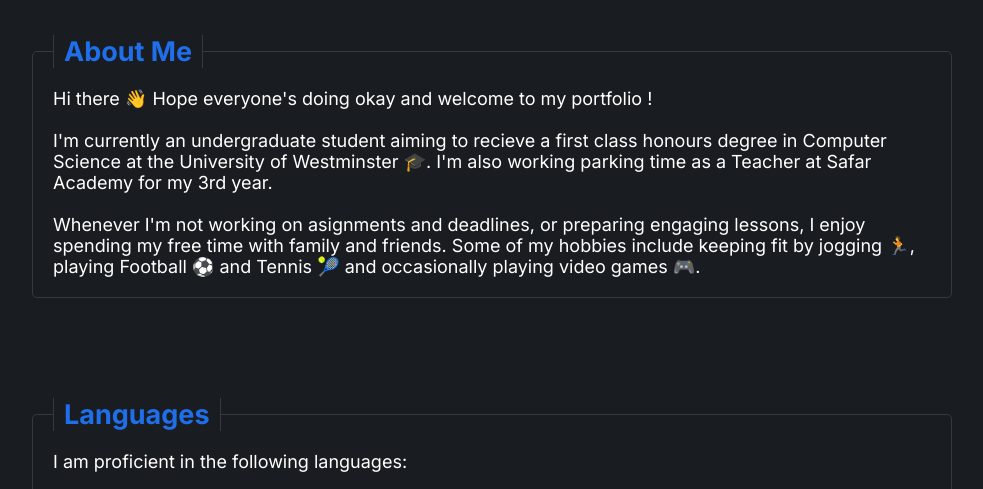
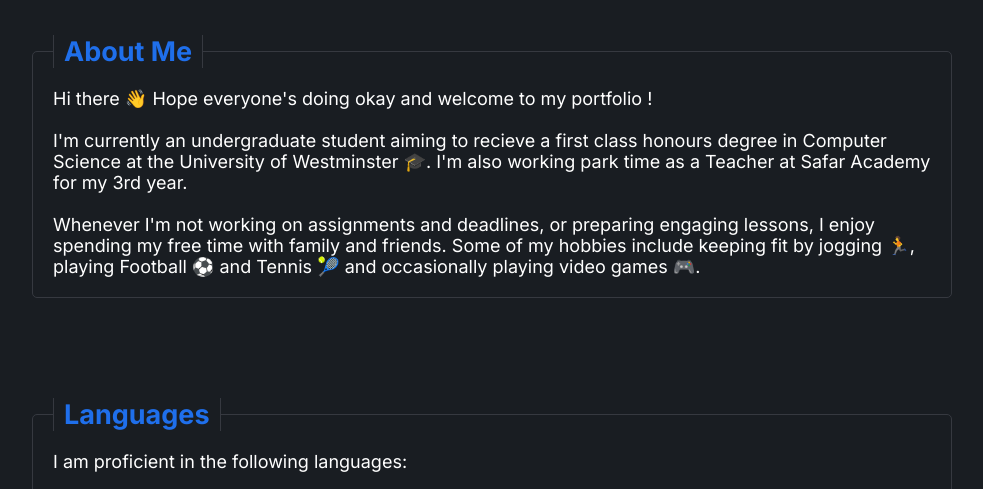
Before and after one commit to IbrahimHaroon03/WebsitePortfolio, a plain HTML site: page index.html in a window 1280 px wide. Shown: the part 860-1349 px from the top of the page, without its empty margins (148-1131 px from the left). Drawn offline with Linux system fonts and the light colour scheme.

Commit message:
Update index.html

```diff
--- a/index.html
+++ b/index.html
@@ -59,10 +59,10 @@
       <div>
         <p>Hi there 👋 Hope everyone's doing okay and welcome to my portfolio !</p>
         <br>
-        <p>I'm currently an undergraduate student aiming to recieve a first class honours degree in Computer Science at the University of Westminster 🎓. I'm also working parking time as a Teacher at Safar Academy for my 3rd year.
+        <p>I'm currently an undergraduate student aiming to recieve a first class honours degree in Computer Science at the University of Westminster 🎓. I'm also working park time as a Teacher at Safar Academy for my 3rd year.
         </p>
         <br>
-        <p>Whenever I'm not working on asignments and deadlines, or preparing engaging lessons, I enjoy spending my free time with family and friends.
+        <p>Whenever I'm not working on assignments and deadlines, or preparing engaging lessons, I enjoy spending my free time with family and friends.
           Some of my hobbies include keeping fit by jogging 🏃, playing Football ⚽ and Tennis 🎾 and occasionally playing video games 🎮.
         </p>
       </div>
```
